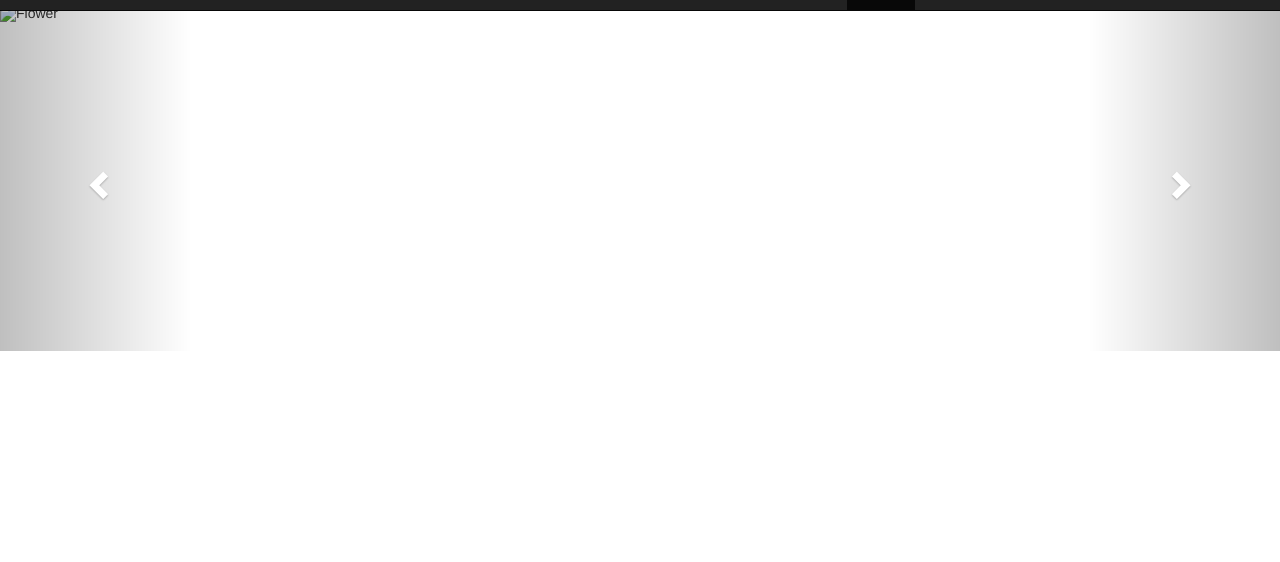
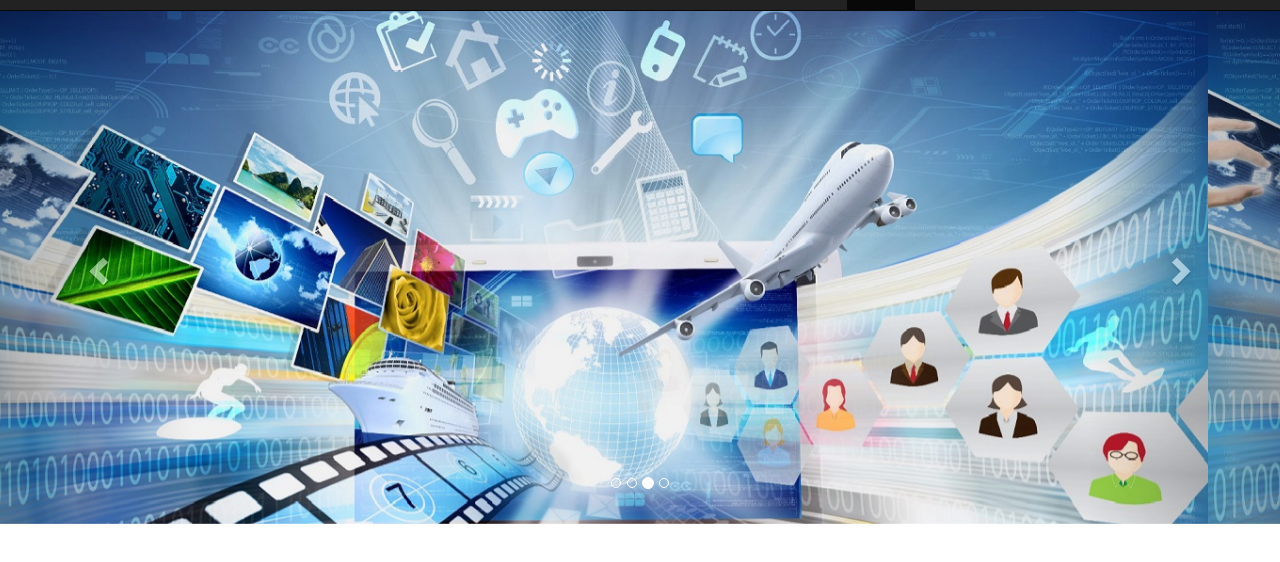
Before and after one commit to msourav2795/leaderstoday, a plain HTML site: page index.html in a window 1280 px wide. Shown: the part 40-602 px from the top of the page. Drawn offline with nearby package versions, Linux system fonts and the light colour scheme.

Commit message:
Add files via upload

```diff
--- a/index.html
+++ b/index.html
@@ -1,7 +1,7 @@
 <!DOCTYPE html>
 <html lang="en">
 <head>
-  <title>Bootstrap Case</title>
+  <title>LeadersToday</title>
   <meta charset="utf-8">
   <meta name="viewport" content="width=device-width, initial-scale=1">
   <link rel="stylesheet" href="https://maxcdn.bootstrapcdn.com/bootstrap/3.3.7/css/bootstrap.min.css">
@@ -66,20 +66,20 @@
 
     <!-- Wrapper for slides -->
     <div class="carousel-inner" role="listbox">
-      <div class="item active" style="width:100%;height:345px">
-        <img src="img_chania.jpg" alt="Chania" width="460" height="345">
+      <div class="item active" style="width:100%">
+        <img src="./media1.jpg" alt="Chania" width="100%">
       </div>
 
-      <div class="item" style="width:100%;height:345px">
-        <img src="img_chania2.jpg" alt="Chania" width="460" height="345">
+      <div class="item" style="width:100%">
+        <img src="./media1.jpg" alt="Chania"  width="100%">
       </div>
 
       <div class="item">
-        <img src="img_flower.jpg" alt="Flower" width="460" height="345">
+        <img src="./media1.jpg" alt="Chania"  width="100%">
       </div>
 
       <div class="item">
-        <img src="img_flower2.jpg" alt="Flower" width="460" height="345">
+        <img src="./media1.jpg" alt="Flower" width="100%">
       </div>
     </div>
 
@@ -98,7 +98,7 @@
 <script>
 $(document).ready(function(){
     // Activate Carousel
-    $("#myCarousel").carousel({interval: 1500});
+    $("#myCarousel").carousel({interval: 2500});
 
     // Enable Carousel Indicators
     $(".item1").click(function(){
```
Also changed, not shown: media1.jpg (added).
